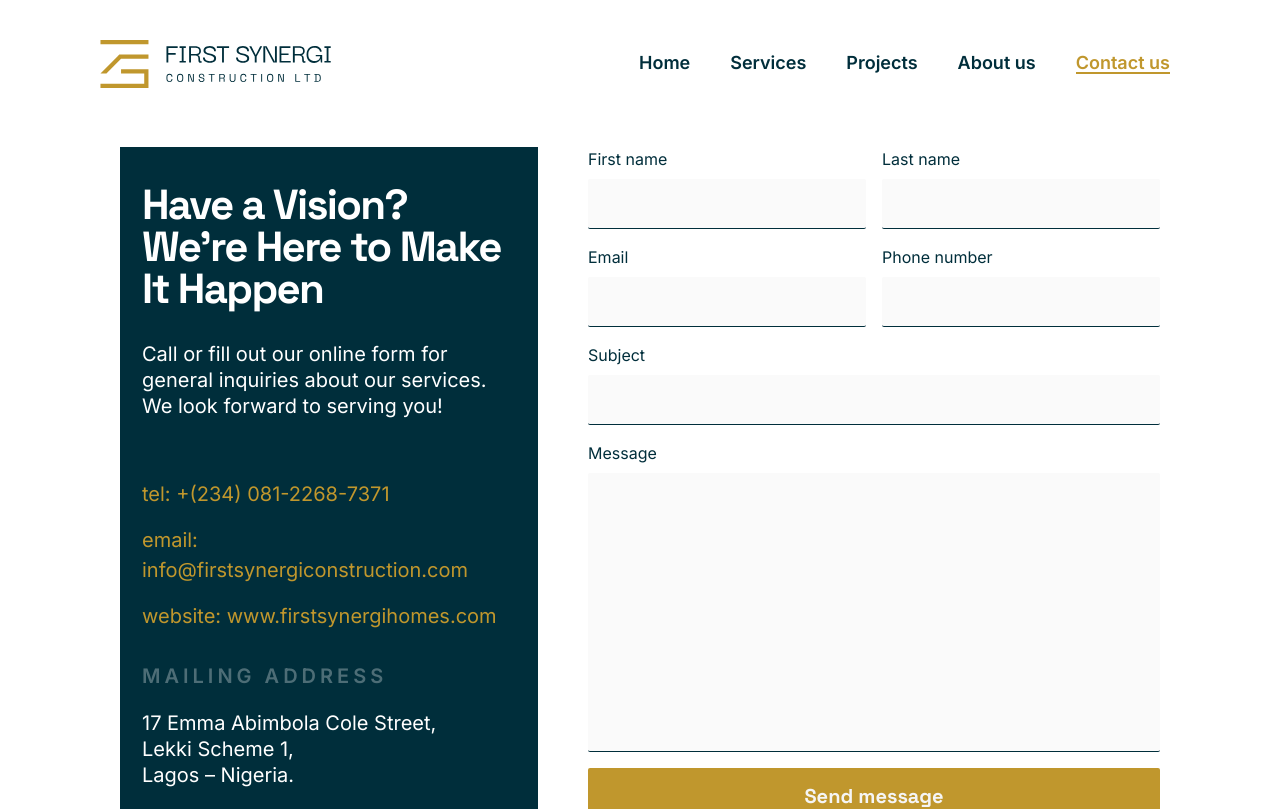
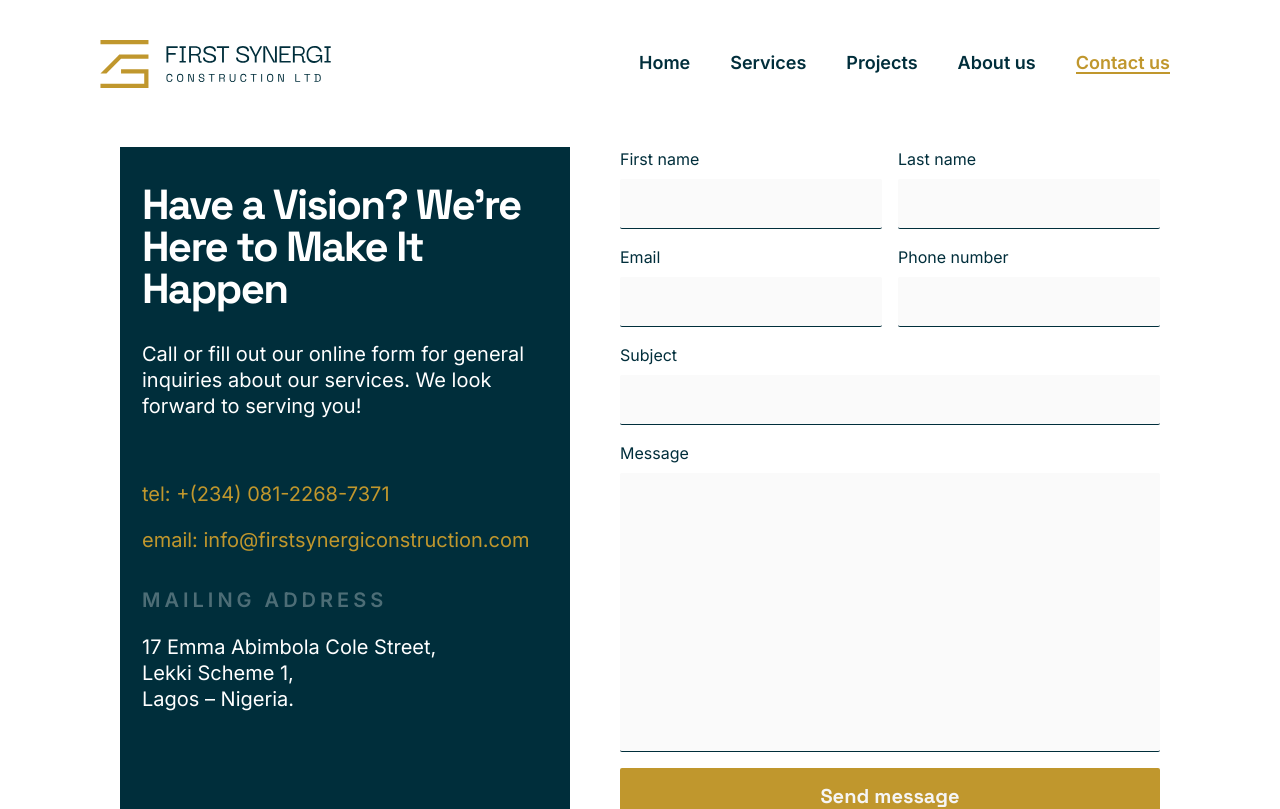
Before and after one commit to John-Maleek/first-synergi-construction, a Next.js app: page /contact-us in a window 1280 px wide. Shown: the top 809 px of the page. Built offline with nearby package versions, Linux system fonts and the light colour scheme.

Commit message:
feedbacks

```diff
--- a/src/pages/contact-us.tsx
+++ b/src/pages/contact-us.tsx
@@ -189,7 +189,7 @@ const ContactUs = () => {
                 bgColor={"primary"}
                 color={"#fff"}
                 width={"100%"}
-                maxW={"418px"}
+                maxW={"450px"}
                 px={"22px"}
                 pt={"37px"}
                 pb={"61px"}
@@ -218,9 +218,6 @@ const ContactUs = () => {
                   </a>
                   <a href="mailto:info@firstsynergiconstruction.com">
                     <Text>email: info@firstsynergiconstruction.com</Text>
-                  </a>
-                  <a href="mailto:info@firstsynergiconstruction.com">
-                    <Text>website: www.firstsynergihomes.com</Text>
                   </a>
                 </Stack>
                 <Text opacity={0.3} className="body-text-1" mt={"32px"}>
```
